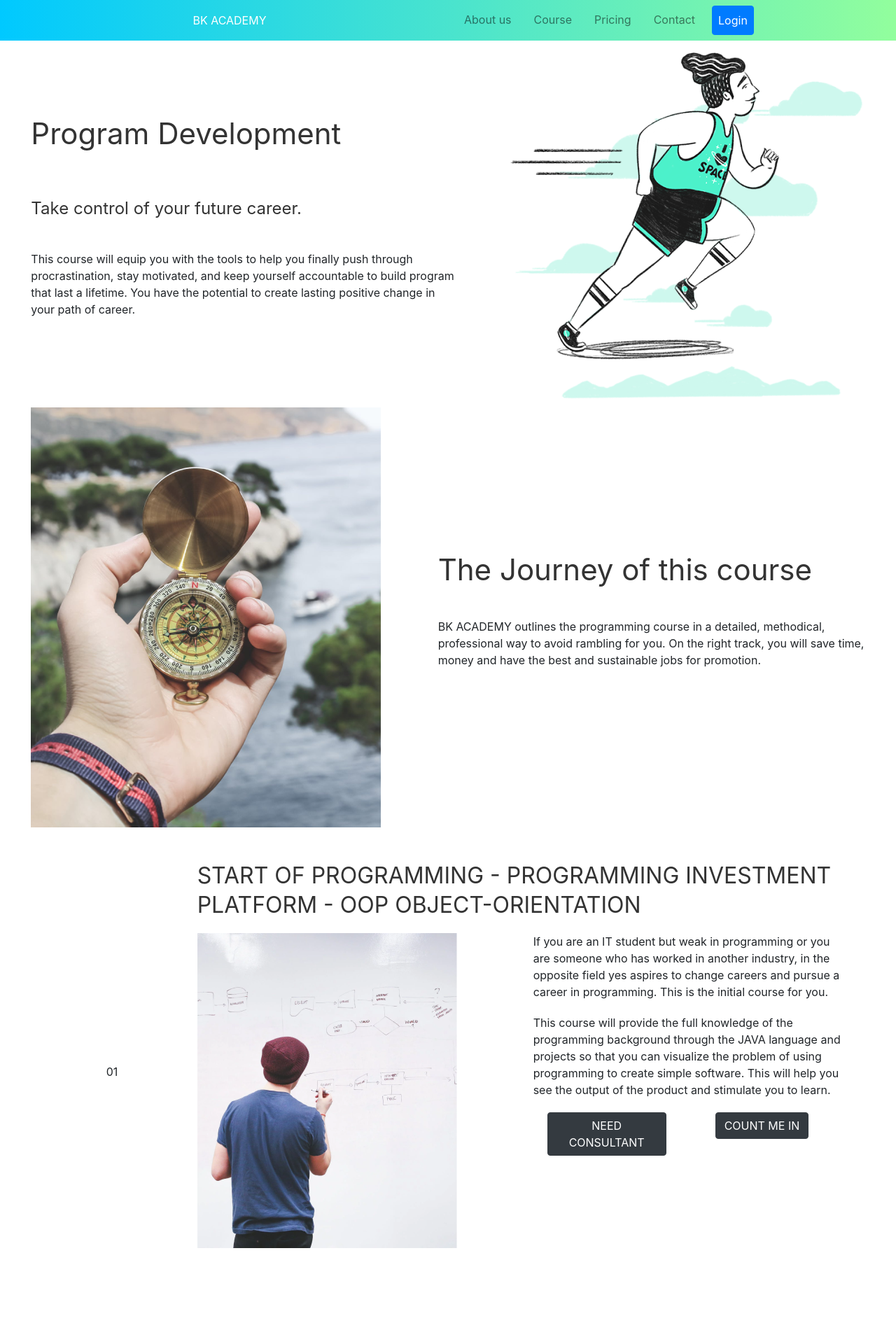
After one commit to khanhvo198/Web_PHP_MVC, a PHP site: template application/views/Product/index.php in a window 1280 px wide. The commit adds this page. Shown: the top 1920 px of the page at 70% size. Run offline with PHP 8.4, Linux system fonts and the light colour scheme; the template is opened without the code that fills it, so the values that code supplies are empty; some libraries are stand-ins or nearby versions.

Commit message:
add pricing, product, contact

```diff
--- a/application/core/App.php
+++ b/application/core/App.php
@@ -14,7 +14,7 @@
             }
             // print_r($arr);
 
-            if(isset($arr[0]) && file_exists("./application/controllers/".$arr[0].$arr[0].".php")) {
+            if(isset($arr[0]) && file_exists("./application/controllers/".$arr[0]."/".$arr[0].".php")) {
                 $this->controller = $arr[0];
                 unset($arr[0]);
             }
--- /dev/null
+++ b/application/views/Product/index.php
@@ -0,0 +1,173 @@
+<?php $this->view("layout/header"); ?>
+
+    <div class="row intro justify-content-center">
+        <div class="col-md-6 mr-5 d-flex flex-column justify-content-center">
+            <h1 class="mb-4">Program Development</h1>
+            <h3 class="mb-4">Take control of your future career.</h3>
+            <p>This course will equip you with the tools to help you finally push through procrastination, stay motivated, and keep yourself accountable to build program that last a lifetime. You have the potential to create lasting positive change in your path of career.</p>
+        </div>
+        <div class="col-md-5" style="position: relative; top: 0; left: 0;">
+            <img src="./public/images/product/cloud.png" style="position: relative; top: 10%; left: 0;" alt="" uk-scrollspy="cls:uk-animation-slide-right; repeat:true; delay: 600">
+            <img src="./public/images/product/runner 1.png" style="position: absolute; top: 0; left: 0;" alt="" uk-scrollspy="cls:uk-animation-slide-left; repeat:true; delay: 600">
+        </div>
+    </div>
+
+    <div class="row d-flex flex-wrap-reverse intro justify-content-center">
+        <div class="col-md-5 mr-5" uk-scrollspy="cls:uk-animation-fade; repeat:true; delay: 200">
+            <img src="./public/images/product/Frame 5.png" alt="">
+        </div>
+        <div class="col-md-6 d-flex flex-column justify-content-center">
+            <h1 class="mb-4">The Journey of this course</h1>
+            <p>BK ACADEMY outlines the programming course in a detailed, methodical, professional way to avoid rambling for you. On the right track, you will save time, money and have the best and sustainable jobs for promotion.</p>
+        </div>
+    </div>
+
+    <div class="row course justify-content-center" uk-scrollspy="cls:uk-animation-slide-left; repeat:true; delay: 200">
+        <div class="col-md-2 text-center d-flex flex-column justify-content-center number course-border-right">01</div>
+        <div class="col-md-9" style="margin-top: 3em; margin-bottom: 3em;">
+            <h2>START OF PROGRAMMING - PROGRAMMING INVESTMENT PLATFORM - OOP OBJECT-ORIENTATION</h2>
+            <div class="row">
+                <div class="col-md-6" style="margin-bottom: 3em;">
+                    <img src="./public/images/product/01.png" alt="">
+                </div>
+                <div class="col-md-6">
+                    <p>If you are an IT student but weak in programming or you are someone who has worked in another industry, in the opposite field yes aspires to change careers and pursue a career in programming. This is the initial course for you.</p>
+                    <p>This course will provide the full knowledge of the programming background through the JAVA language and projects so that you can visualize the problem of using programming to create simple software. This will help you see the output of the product and stimulate you to learn.</p>
+                    <div class="row justify-content-around">
+                        <div class="col-md-5 col-sm-5">
+                            <button type="button" class="btn btn-dark">NEED CONSULTANT</button>
+                        </div>
+                        <div class="col-md-5 col-sm-5">
+                            <button type="button" class="btn btn-dark">COUNT ME IN</button>
+                        </div>
+                    </div>
+                </div>
+            </div>
+        </div>
+    </div>
+
+
+
+    <div class="row course justify-content-center d-flex flex-wrap-reverse" uk-scrollspy="cls:uk-animation-slide-right; repeat:true; delay: 200">
+        <div class="col-md-9" style="margin-top: 3em; margin-bottom: 3em;">
+            <h2>SPECIALIZED BY CARE - FRONT END - FRONT END DEVELOPER</h2>
+            <div class="row">
+                <div class="col-md-6" style="margin-bottom: 3em;">
+                    <img src="./public/images/product/02.png" alt="">
+                </div>
+                <div class="col-md-6">
+                    <p>You are a student in schools, you are about to graduate or you are about to change careers, left your discipline and have a programming background, object oriented programming, you are not confident with what you have learned, no demo project in front of recruiters who want a job as a programming profession. This course is for you</p>
+                    <p>Before you want to become a Full-Stack Developer, you need to prepare a good foundation for Front End and currently Front End is also a very hot job, you just need to search, thousands of jobs will appear. . Front End Developer will take care of all the 'fronts' of a product, thus determining the success of a product. So much work, relatively favorable start, salary is also quite high.</p>
+                    <div class="row justify-content-around">
+                        <div class="col-md-5 col-sm-5">
+                            <button type="button" class="btn btn-dark">NEED CONSULTANT</button>
+                        </div>
+                        <div class="col-md-5 col-sm-5">
+                            <button type="button" class="btn btn-dark">COUNT ME IN</button>
+                        </div>
+                    </div>
+                </div>
+            </div>
+        </div>
+        <div class="col-md-2 text-center d-flex flex-column justify-content-center number course-border-left">02</div>
+    </div>
+
+
+
+    <div class="row course justify-content-center" uk-scrollspy="cls:uk-animation-slide-left; repeat:true; delay: 200">
+        <div class="col-md-2 text-center d-flex flex-column justify-content-center number course-border-right">03</div>
+        <div class="col-md-9" style="margin-top: 3em; margin-bottom: 3em;">
+            <h2>SPECIALIZED BY PROFESSIONAL - FULL STACK JAVASCRIPT VUE JS - NODE JS / EXPRESS - MONGODB</h2>
+            <div class="row">
+                <div class="col-md-6" style="margin-bottom: 3em;">
+                    <img src="./public/images/product/03.png" alt="">
+                </div>
+                <div class="col-md-6">
+                    <p> You want to continue to conquer your career with high salary, the hottest job today, the latest and most popular technology is Full-Stack Javascript with? VUE JS - NODE JS / Express.</p>
+                    <p>Before you decide to level up, you should prepare yourself with knowledge of HTML, CSS, Bootstrap, basic Javascript, programming thinking foundation and object oriented programming. This knowledge capital is an entry requirement for this course because this course includes many in-depth projects, start-up projects.</p>
+                    <div class="row justify-content-around">
+                        <div class="col-md-5 col-sm-5">
+                            <button type="button" class="btn btn-dark">NEED CONSULTANT</button>
+                        </div>
+                        <div class="col-md-5 col-sm-5">
+                            <button type="button" class="btn btn-dark">COUNT ME IN</button>
+                        </div>
+                    </div>
+                </div>
+            </div>
+        </div>
+    </div>
+
+
+
+    <div class="row course justify-content-center d-flex flex-wrap-reverse" uk-scrollspy="cls:uk-animation-slide-right; repeat:true; delay: 200">
+        <div class="col-md-9" style="margin-top: 3em; margin-bottom: 3em;">
+            <h2>SPECIALIZED BY PROFESSIONAL - PROGRAMMING BACK END JAVA WEB SPECIALIZE</h2>
+            <div class="row">
+                <div class="col-md-6" style="margin-bottom: 3em;">
+                    <img src="./public/images/product/04.png" alt="">
+                </div>
+                <div class="col-md-6">
+                    <p>If you want to continue conquering a career with high salary, work in class corporations, building large systems, you can join an intensive Java Back end web course.</p>
+                    <p>This course is for those who are passionate about code, business code, professional analysis, and like analyzing data systems, professional systems of large projects. Those who want to become Senior experts on system design analysis and leaders of Backend team.</p>
+                    <p>You will be provided with ALL the knowledge to be able to APPLY NOW any company that hires professional Back End Web programming.</p>
+                    <div class="row justify-content-around">
+                        <div class="col-md-5 col-sm-5">
+                            <button type="button" class="btn btn-dark">NEED CONSULTANT</button>
+                        </div>
+                        <div class="col-md-5 col-sm-5">
+                            <button type="button" class="btn btn-dark">COUNT ME IN</button>
+                        </div>
+                    </div>
+                </div>
+            </div>
+        </div>
+        <div class="col-md-2 text-center d-flex flex-column justify-content-center number course-border-left">04</div>
+    </div>
+
+
+
+    <div class="row course justify-content-center" uk-scrollspy="cls:uk-animation-slide-left; repeat:true; delay: 200">
+        <div class="col-md-2 text-center d-flex flex-column justify-content-center number course-border-right">05</div>
+        <div class="col-md-9" style="margin-top: 3em; margin-bottom: 3em;">
+            <h2>SPECIALIZED BY PROFESSIONAL - REACT NATIVE MOBILE MOBILE APP</h2>
+            <div class="row">
+                <div class="col-md-6" style="margin-bottom: 3em;">
+                    <img src="./public/images/product/05.png" alt="">
+                </div>
+                <div class="col-md-6">
+                    <p>Always in the TOP of Mobile App programming jobs that are most recruited, React Native is sought after by many recruiting companies, from young startups, Product companies, Outsourcing companies, Freelancer ...</p>
+                    <p>Salary UP TO 2500 $ TRUMP, React Native is built on a Javascript language suitable for you who already have a web platform, adding skills to help increase job opportunities, good promotion opportunities, join many projects big in the company.</p>
+                    <div class="row justify-content-around">
+                        <div class="col-md-5 col-sm-5">
+                            <button type="button" class="btn btn-dark">NEED CONSULTANT</button>
+                        </div>
+                        <div class="col-md-5 col-sm-5">
+                            <button type="button" class="btn btn-dark">COUNT ME IN</button>
+                        </div>
+                    </div>
+                </div>
+            </div>
+        </div>
+    </div>
+
+
+
+    <div class="register row d-flex flex-column align-items-center">
+        <h1 style="margin-bottom: 1em;">Register for this fabulous course</h1>
+        <form class="text-center d-flex flex-column align-items-center" action="">
+            <input type="text" class="form-control" id="firstname" placeholder="First Name*">
+            <input type="text" class="form-control" id="lastname" placeholder="Last Name*">
+            <input type="email" class="form-control" id="email" placeholder="Email*">
+            <button type="submit" class="btn btn-secondary">REGISTER</button>
+
+            <div class="align-self-start mt-5">
+                <img src="./public/images/product/text.png" alt="">
+            </div>
+            <div class="align-self-center">
+                <img src="./public/images/product/astronaut.png" alt="">
+            </div>
+        </form>
+    </div>
+
+<?php $this->view("layout/footer"); ?>
--- a/application/views/layout/header.php
+++ b/application/views/layout/header.php
@@ -11,10 +11,10 @@
     <title>BK ACADEMY</title>
 </head>
 <body>
-    <div class="container-fluid">
+    <div class="container-fluid d-flex flex-column">
         <nav class="row navbar navbar-expand-lg navbar-light" style="background: linear-gradient(90deg, #00C9FF 0%, #92FE9D 100%);" >
             <div class="col-md-6 brand text-center">
-                <a href="../home/home.html" style="text-decoration: none;"><h5 style="color :white;margin:auto;">BK ACADEMY</h5></a>
+                <a href="./Home" style="text-decoration: none;"><h5 style="color :white;margin:auto;">BK ACADEMY</h5></a>
             </div>
             <button class="navbar-toggler" type="button" data-toggle="collapse" data-target="#navbarNavDropdown" aria-controls="navbarNavDropdown" aria-expanded="false" aria-label="Toggle navigation">
               <span class="navbar-toggler-icon"></span>
@@ -22,19 +22,19 @@
             <div class="col-md-6 collapse navbar-collapse " id="navbarNavDropdown">
               <ul class="navbar-nav">
                 <li class="nav-item">
-                    <a href="../about/about.html" class="align-self-center pr-4 nav-link">About us</a>
+                    <a href="./About" class="align-self-center pr-4 nav-link">About us</a>
                 </li>
                 <li class="nav-item">
-                    <a href="../product/product.html" class="align-self-center pr-4 nav-link">Course</a>
+                    <a href="./Product" class="align-self-center pr-4 nav-link">Course</a>
                 </li>
                 <li class="nav-item">
-                    <a href="../pricing/pricing.html" class="align-self-center pr-4 nav-link">Pricing</a>
+                    <a href="./Pricing" class="align-self-center pr-4 nav-link">Pricing</a>
                 </li>
                 <li class="nav-item">
-                    <a href="../contact/contact.html" class="align-self-center pr-4 nav-link">Contact</a>
+                    <a href="./Contact" class="align-self-center pr-4 nav-link">Contact</a>
                 </li>
                 <li class="nav-item">
-                    <a href="../login/login.html"  class="btn btn-primary align-self-center nav-link" style="color:#fff">Login</a>
+                    <a href="./Login"  class="btn btn-primary align-self-center nav-link" style="color:#fff">Login</a>
                 </li>
               </ul>
             </div>
```
Also changed, not shown: application/controllers/Contact/Contact.php (added, +14 -0 lines), application/controllers/Pricing/Pricing.php (added, +14 -0 lines), application/controllers/Product/Product.php (added, +14 -0 lines), application/views/Contact/index.php (added, +41 -0 lines), application/views/Pricing/index.php (added, +38 -0 lines), public/css/contact.style.css (added, +123 -0 lines), public/css/pricing.style.css (added, +131 -0 lines), public/css/product.style.css (added, +185 -0 lines).
